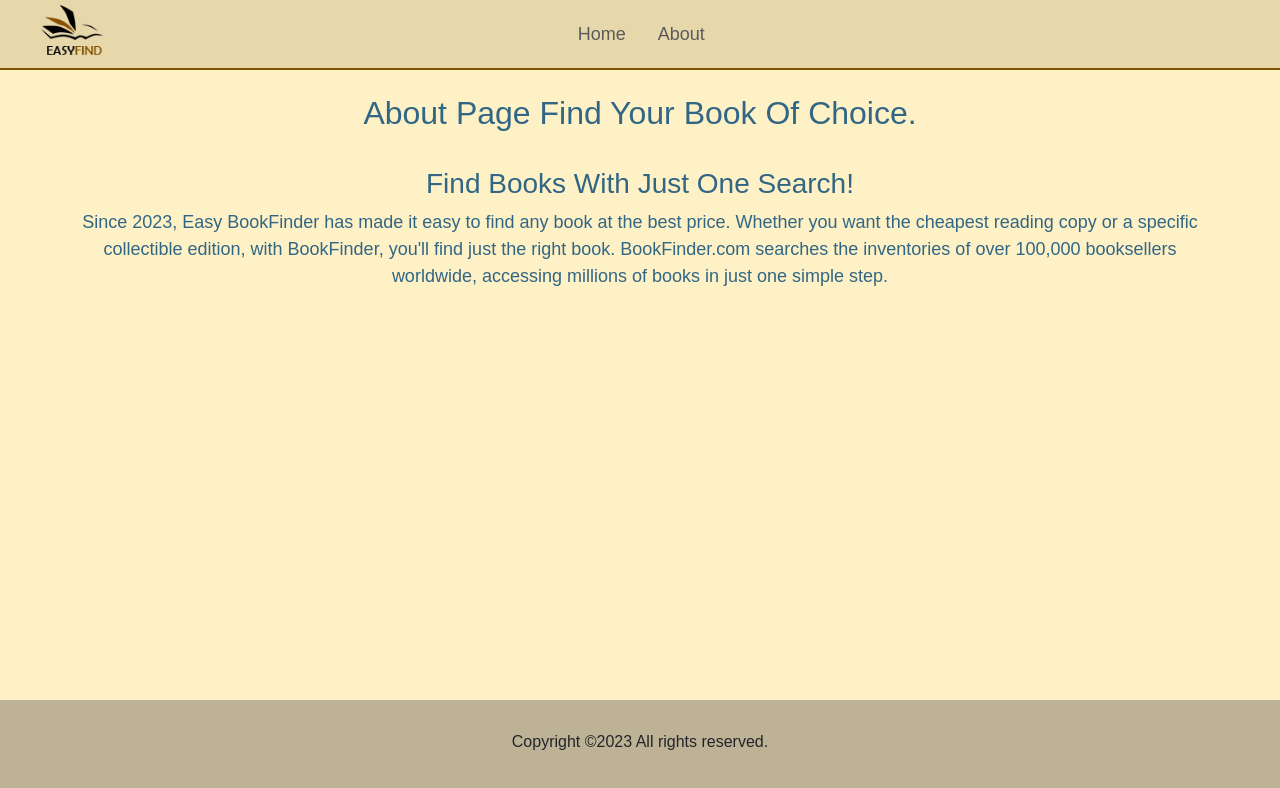
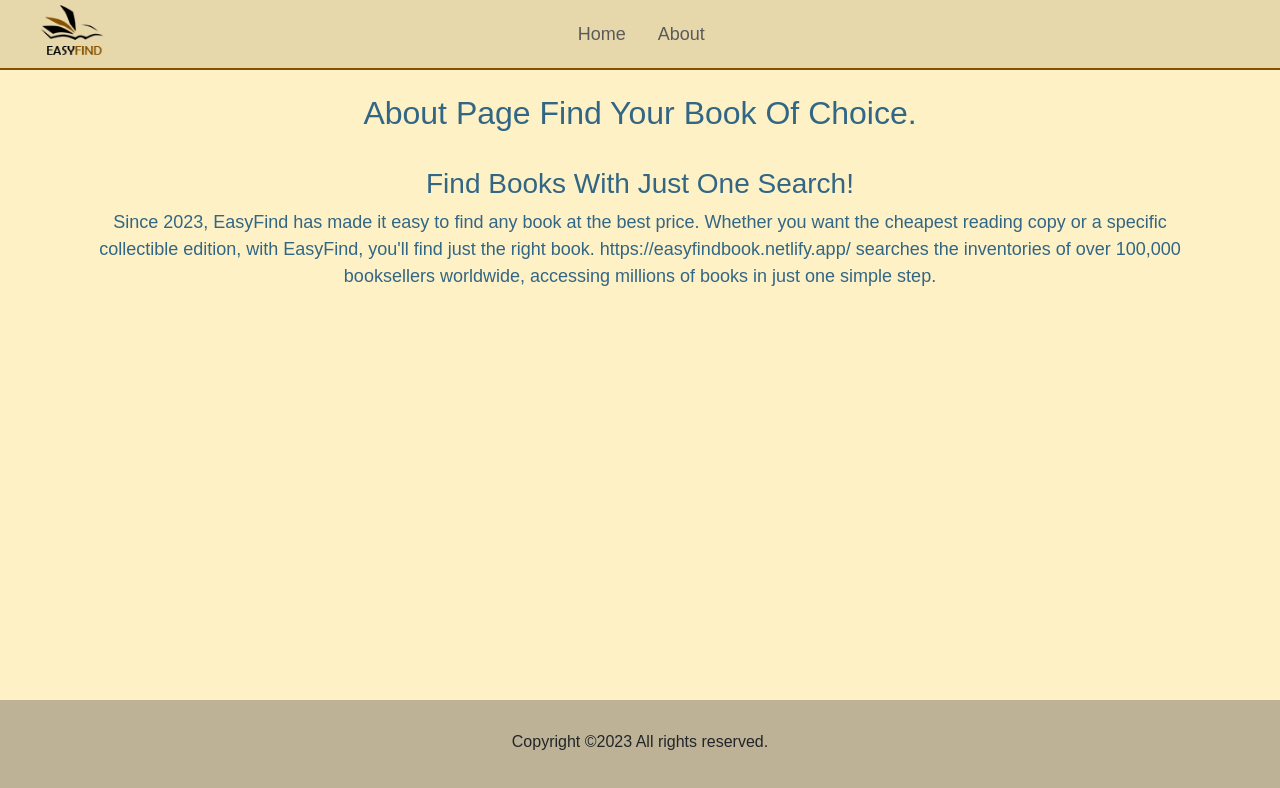
Before and after one commit to vaselisk999/EasyFind, a React (Create React App) app: page /about in a window 1280 px wide. Shown: the top 788 px of the page. Built offline with nearby package versions, Linux system fonts and the light colour scheme.

Commit message:
about page text

```diff
--- a/src/components/AboutPageComponent/index.js
+++ b/src/components/AboutPageComponent/index.js
@@ -13,10 +13,10 @@
             Find books with just one search!
           </h3>
           <p className="header-paragraph fs-18 fw-3">
-            Since 2023, Easy BookFinder has made it easy to find any book at the
+            Since 2023, EasyFind has made it easy to find any book at the
             best price. Whether you want the cheapest reading copy or a specific
-            collectible edition, with BookFinder, you'll find just the right
-            book. BookFinder.com searches the inventories of over 100,000
+            collectible edition, with EasyFind, you'll find just the right
+            book. https://easyfindbook.netlify.app/ searches the inventories of over 100,000
             booksellers worldwide, accessing millions of books in just one
             simple step.
           </p>
```
